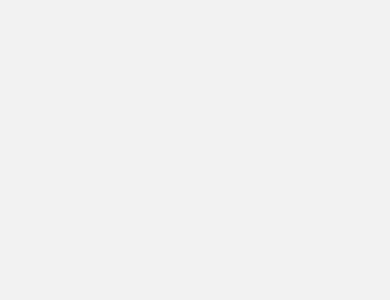
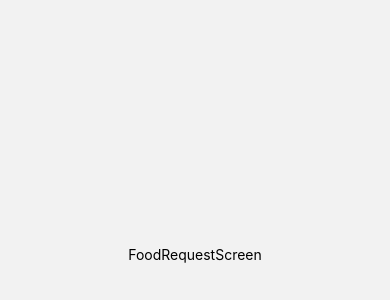
Before and after one commit to BugBoy13/food_share, a React Native app: screen /FoodRequests in a window 390 px wide. Before the commit this address had no page. Shown: the part 168-468 px from the top of the page. Built offline with nearby package versions, Linux system fonts and the light colour scheme.

Commit message:
Last question screen

```diff
--- a/constants/strings.js
+++ b/constants/strings.js
@@ -6,6 +6,9 @@ export const slide1Text = 'Help us stop wasting of food'
 export const slide2Text = 'Donate food to feed the needy'
 export const slide3Text = 'Care enough to help food reach the children'
 
+export const PROVIDER = "PROVIDER"
+export const TAKER = "TAKER"
+
 export default {
     slide1Title,
     slide2Title,
@@ -13,5 +16,8 @@ export default {
 
     slide1Text,
     slide2Text,
-    slide3Text
+    slide3Text,
+
+    PROVIDER,
+    TAKER
 }
--- a/src/navigation/Routes.js
+++ b/src/navigation/Routes.js
@@ -5,7 +5,9 @@ import {
     CheckUserType,
     IntroScreen,
     LoginScreen,
-    VerifyOTPScreen
+    VerifyOTPScreen,
+    MyDonationsScreen,
+    FoodRequestScreen
 } from '../screens';
 
 const Stack = createNativeStackNavigator();
@@ -22,6 +24,8 @@ function Routes() {
                 <Stack.Screen name="Login" component={LoginScreen} />
                 <Stack.Screen name="VerifyOTP" component={VerifyOTPScreen} />
                 <Stack.Screen name="CheckUserType" component={CheckUserType} />
+                <Stack.Screen name="MyDonations" component={MyDonationsScreen} />
+                <Stack.Screen name="FoodRequests" component={FoodRequestScreen} />
             </Stack.Navigator>
         </NavigationContainer>
     )
--- a/src/screens/Onboarding/CheckUserType.js
+++ b/src/screens/Onboarding/CheckUserType.js
@@ -1,30 +1,30 @@
 import React, { useContext } from 'react';
-import { View, Text, StyleSheet } from 'react-native';
+import { StyleSheet } from 'react-native';
+import strings from '../../../constants/strings';
 import { Context as UserContext } from '../../context/userContext';
 import useUserType from '../../hooks/useUserType';
+import MyDonationsScreen from '../Provider/MyDonationsScreen';
+import FoodRequestScreen from '../Taker/FoodRequestScreen';
+import LastQuestionScreen from './LastQuestionScreen';
 
 const CheckUserType = () => {
 
-    // save user token here
-    /*
-    call API to check User Type
-        if data not present, go to question screen
-        if data present,
-            go to donor and receiver screens
-    */
+    // TODO: save user token here
 
     const { state } = useContext(UserContext);
     let user_id = state._user.uid;
 
     const userType = useUserType(user_id);
-    console.log(userType);
 
-    return (
-        <View
-            style={styles.container}>
-            <Text>CheckUserType</Text>
-        </View>
-    )
+    if (userType == null) {
+        return <LastQuestionScreen />
+    }
+    else if (userType == strings.PROVIDER) {
+        return <MyDonationsScreen />
+    }
+    else if (userType == strings.TAKER) {
+        return <FoodRequestScreen />
+    }
 }
 
 const styles = StyleSheet.create({
--- /dev/null
+++ b/src/screens/Onboarding/LastQuestionScreen.js
@@ -0,0 +1,57 @@
+import React, { useState } from 'react';
+import { View, StyleSheet, TextInput } from 'react-native';
+import { COLORS } from '../../../constants';
+import OnBoardingHeading from './components/OnBoardingHeading';
+
+const LastQuestionScreen = () => {
+
+    const [name, setName] = useState('');
+    const [address, setAddress] = useState('');
+
+    return (
+        <View
+            style={styles.safeArea}>
+            <OnBoardingHeading
+                headerText="One Last Thing. Promise!" />
+            <TextInput
+                style={styles.nameStyle}
+                placeholder="Name"
+                onChangeText={setName} />
+            <TextInput
+                style={styles.addressStyle}
+                placeholder="Address"
+                onChangeText={setAddress} />
+            <View>
+
+            </View>
+        </View>
+    )
+}
+
+const styles = StyleSheet.create({
+    safeArea: {
+        marginVertical: 36
+    },
+    nameStyle: {
+        marginLeft: 40,
+        marginRight: 40,
+        marginTop: 20,
+        borderWidth: 1,
+        borderRadius: 5,
+        paddingLeft: 10,
+        borderColor: 'rgba(0, 0, 0, 0.2)',
+        color: COLORS.primary
+    },
+    addressStyle: {
+        marginLeft: 40,
+        marginRight: 40,
+        marginTop: 10,
+        borderWidth: 1,
+        borderRadius: 5,
+        paddingLeft: 10,
+        borderColor: 'rgba(0, 0, 0, 0.2)',
+        color: COLORS.primary
+    }
+})
+
+export default LastQuestionScreen;
--- a/src/screens/Onboarding/LoginScreen.js
+++ b/src/screens/Onboarding/LoginScreen.js
@@ -5,8 +5,8 @@ import LinearGradient from 'react-native-linear-gradient';
 import auth from '@react-native-firebase/auth';
 
 import { FONTS, icons } from '../../../constants';
-import OnBoardingHeading from './OnBoardingHeading';
-import OnBoardingSubHeading from './OnBoardingSubHeading';
+import OnBoardingHeading from './components/OnBoardingHeading';
+import OnBoardingSubHeading from './components/OnBoardingSubHeading';
 
 const LoginScreen = ({ navigation }) => {
 
--- a/src/screens/Onboarding/VerifyOTPScreen.js
+++ b/src/screens/Onboarding/VerifyOTPScreen.js
@@ -5,8 +5,8 @@ import { COLORS, FONTS, icons } from '../../../constants';
 import LinearGradient from 'react-native-linear-gradient';
 import auth from '@react-native-firebase/auth';
 
-import OnBoardingHeading from './OnBoardingHeading';
-import OnBoardingSubHeading from './OnBoardingSubHeading';
+import OnBoardingHeading from './components/OnBoardingHeading';
+import OnBoardingSubHeading from './components/OnBoardingSubHeading';
 
 import { Context as UserContext } from '../../context/userContext';
 
--- a/src/screens/Onboarding/OnBoardingHeading.js
+++ b/src/screens/Onboarding/components/OnBoardingHeading.js
@@ -1,6 +1,6 @@
 import React from 'react';
 import { Text, StyleSheet } from 'react-native';
-import { FONTS } from '../../../constants';
+import { FONTS } from '../../../../constants';
 
 const OnBoardingHeading = ({ headerText }) => {
 
--- a/src/screens/Onboarding/OnBoardingSubHeading.js
+++ b/src/screens/Onboarding/components/OnBoardingSubHeading.js
@@ -1,6 +1,6 @@
 import React from 'react';
 import { Text, StyleSheet } from 'react-native';
-import { FONTS } from '../../../constants';
+import { FONTS } from '../../../../constants';
 
 const OnBoardingSubHeading = ({ headerText }) => {
 
--- /dev/null
+++ b/src/screens/Provider/MyDonationsScreen.js
@@ -0,0 +1,22 @@
+import React from 'react';
+import { View, Text, StyleSheet } from 'react-native';
+
+const MyDonationsScreen = () => {
+
+    return (
+        <View
+            style={styles.container}>
+            <Text>MyDonationsScreen</Text>
+        </View>
+    )
+}
+
+const styles = StyleSheet.create({
+    container: {
+        flex: 1,
+        justifyContent: 'center',
+        alignItems: 'center'
+    }
+})
+
+export default MyDonationsScreen;
--- /dev/null
+++ b/src/screens/Taker/FoodRequestScreen.js
@@ -0,0 +1,22 @@
+import React from 'react';
+import { View, Text, StyleSheet } from 'react-native';
+
+const FoodRequestScreen = () => {
+
+    return (
+        <View
+            style={styles.container}>
+            <Text>FoodRequestScreen</Text>
+        </View>
+    )
+}
+
+const styles = StyleSheet.create({
+    container: {
+        flex: 1,
+        justifyContent: 'center',
+        alignItems: 'center'
+    }
+})
+
+export default FoodRequestScreen;
--- a/src/screens/index.js
+++ b/src/screens/index.js
@@ -2,3 +2,5 @@ export { default as IntroScreen } from './Intro/IntroScreen'
 export { default as LoginScreen } from './Onboarding/LoginScreen'
 export { default as VerifyOTPScreen } from './Onboarding/VerifyOTPScreen'
 export { default as CheckUserType } from './Onboarding/CheckUserType'
+export { default as MyDonationsScreen } from './Provider/MyDonationsScreen'
+export { default as FoodRequestScreen } from './Taker/FoodRequestScreen'
```
